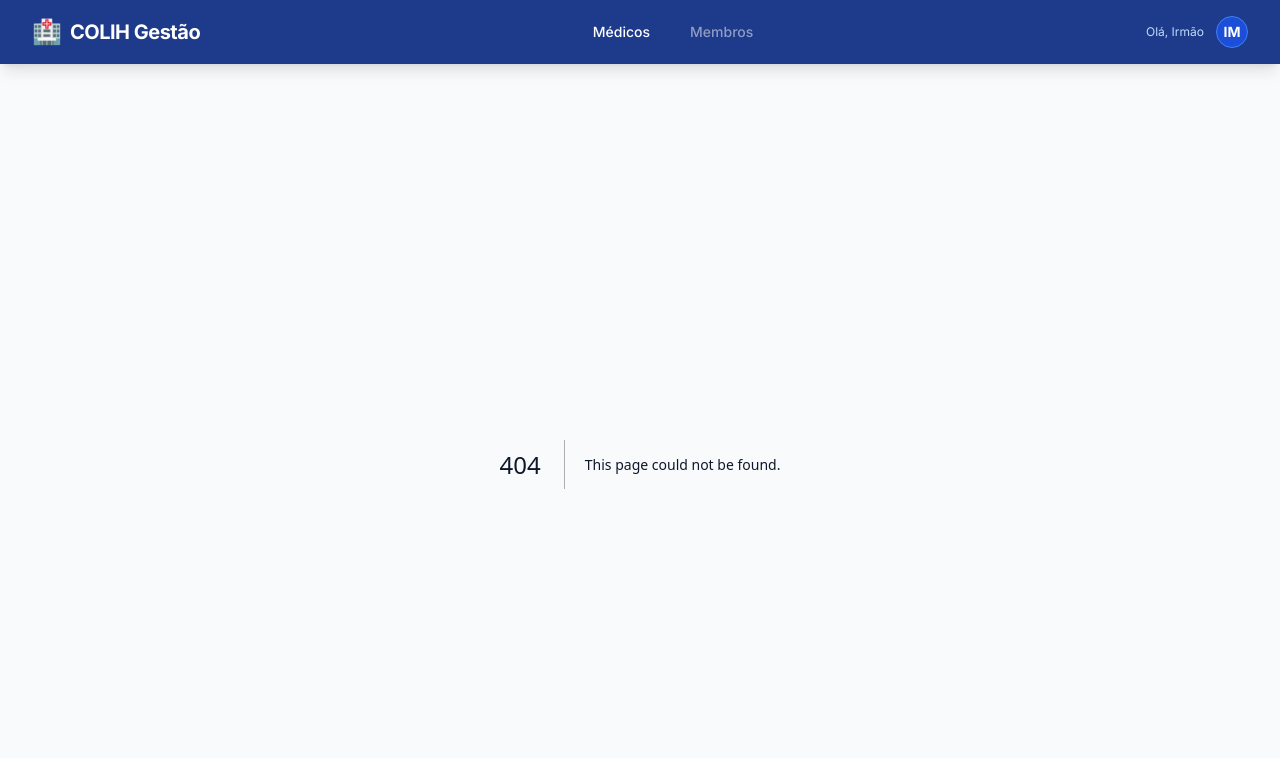
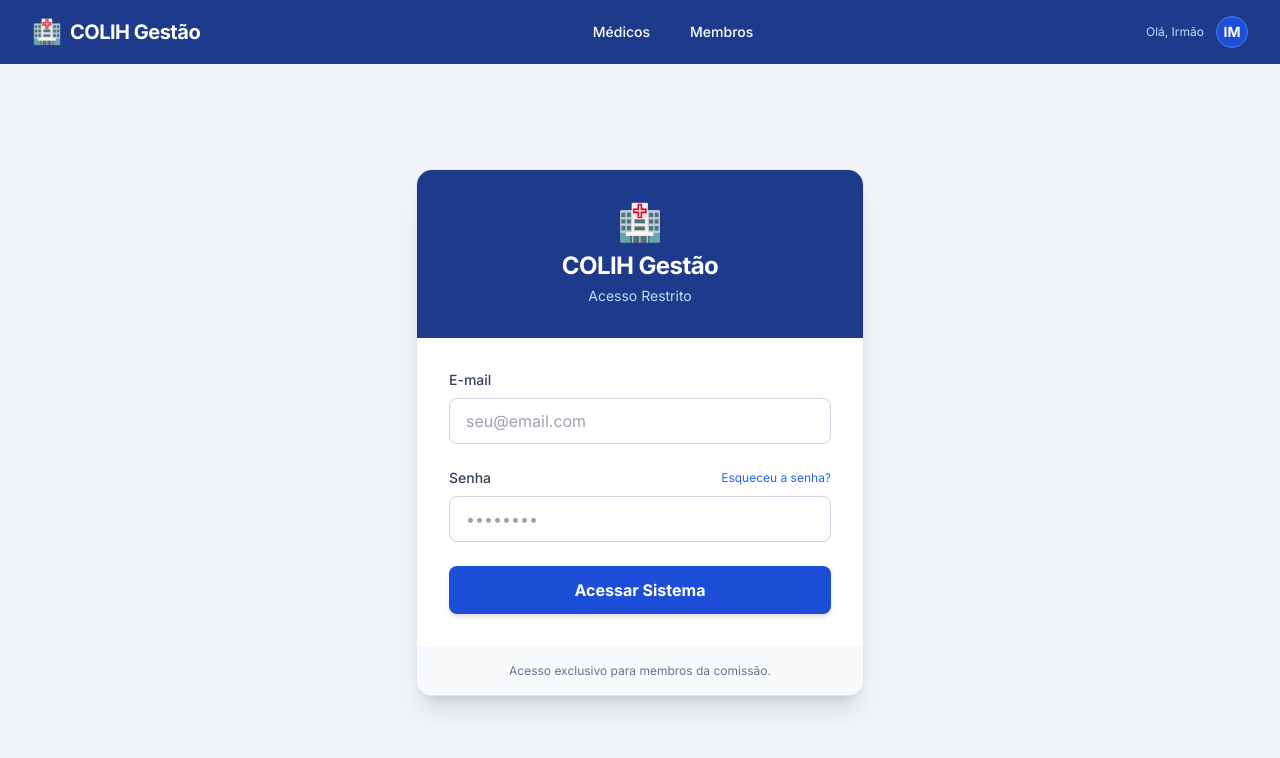
Before and after one commit to fisiofaz/colih-gestao, a Next.js app: page /login in a window 1280 px wide. Before the commit this address had no page. Shown: the top 758 px of the page. Built offline with nearby package versions, Linux system fonts and the light colour scheme.

Commit message:
feat: criacao da interface de login e link na navbar

```diff
--- a/app/layout.tsx
+++ b/app/layout.tsx
@@ -43,8 +43,8 @@ export default function RootLayout({
                   Médicos
                 </Link>
                 <Link
-                  href="/membros"
-                  className="hover:bg-blue-800 px-3 py-2 rounded-md text-sm font-medium transition-colors opacity-50 cursor-not-allowed"
+                  href="/login"
+                  className="hover:bg-blue-800 px-3 py-2 rounded-md text-sm font-medium transition-colors"
                   title="Em breve"
                 >
                   Membros
--- /dev/null
+++ b/app/login/page.tsx
@@ -0,0 +1,104 @@
+"use client";
+
+import Link from "next/link";
+import { useState } from "react";
+
+export default function LoginPage() {
+  const [isLoading, setIsLoading] = useState(false);
+
+  async function handleSubmit(e: React.FormEvent<HTMLFormElement>) {
+    e.preventDefault();
+    setIsLoading(true);
+
+    // Simulação de login (apenas para testar o visual hoje)
+    setTimeout(() => {
+      alert("O visual funciona! Próximo passo: Conectar o Auth.js");
+      setIsLoading(false);
+    }, 1000);
+  }
+
+  return (
+    <div className="min-h-[calc(100vh-64px)] flex items-center justify-center bg-slate-100 p-4">
+      <div className="max-w-md w-full bg-white rounded-2xl shadow-xl border border-slate-200 overflow-hidden">
+        {/* Cabeçalho do Card */}
+        <div className="bg-blue-900 p-8 text-center">
+          <div className="text-4xl mb-2">🏥</div>
+          <h1 className="text-2xl font-bold text-white tracking-tight">
+            COLIH Gestão
+          </h1>
+          <p className="text-blue-200 text-sm mt-1">Acesso Restrito</p>
+        </div>
+
+        {/* Formulário */}
+        <div className="p-8">
+          <form onSubmit={handleSubmit} className="space-y-6">
+            {/* E-mail */}
+            <div className="space-y-2">
+              <label
+                htmlFor="email"
+                className="text-sm font-medium text-slate-700 block"
+              >
+                E-mail
+              </label>
+              <input
+                id="email"
+                type="email"
+                required
+                placeholder="seu@email.com"
+                className="w-full rounded-lg border border-slate-300 px-4 py-2.5 text-slate-700 focus:outline-none focus:ring-2 focus:ring-blue-500 focus:border-transparent transition-all"
+              />
+            </div>
+
+            {/* Senha */}
+            <div className="space-y-2">
+              <div className="flex justify-between items-center">
+                <label
+                  htmlFor="password"
+                  className="text-sm font-medium text-slate-700 block"
+                >
+                  Senha
+                </label>
+                <Link
+                  href="#"
+                  className="text-xs text-blue-600 hover:underline"
+                >
+                  Esqueceu a senha?
+                </Link>
+              </div>
+              <input
+                id="password"
+                type="password"
+                required
+                placeholder="••••••••"
+                className="w-full rounded-lg border border-slate-300 px-4 py-2.5 text-slate-700 focus:outline-none focus:ring-2 focus:ring-blue-500 focus:border-transparent transition-all"
+              />
+            </div>
+
+            {/* Botão Entrar */}
+            <button
+              type="submit"
+              disabled={isLoading}
+              className="w-full bg-blue-700 hover:bg-blue-800 text-white font-bold py-3 rounded-lg transition-colors shadow-md disabled:opacity-70 disabled:cursor-not-allowed flex justify-center items-center gap-2"
+            >
+              {isLoading ? (
+                <>
+                  <div className="w-5 h-5 border-2 border-white/30 border-t-white rounded-full animate-spin"></div>
+                  Entrando...
+                </>
+              ) : (
+                "Acessar Sistema"
+              )}
+            </button>
+          </form>
+        </div>
+
+        {/* Rodapé do Card */}
+        <div className="bg-slate-50 p-4 text-center border-t border-slate-100">
+          <p className="text-xs text-slate-500">
+            Acesso exclusivo para membros da comissão.
+          </p>
+        </div>
+      </div>
+    </div>
+  );
+}
```
